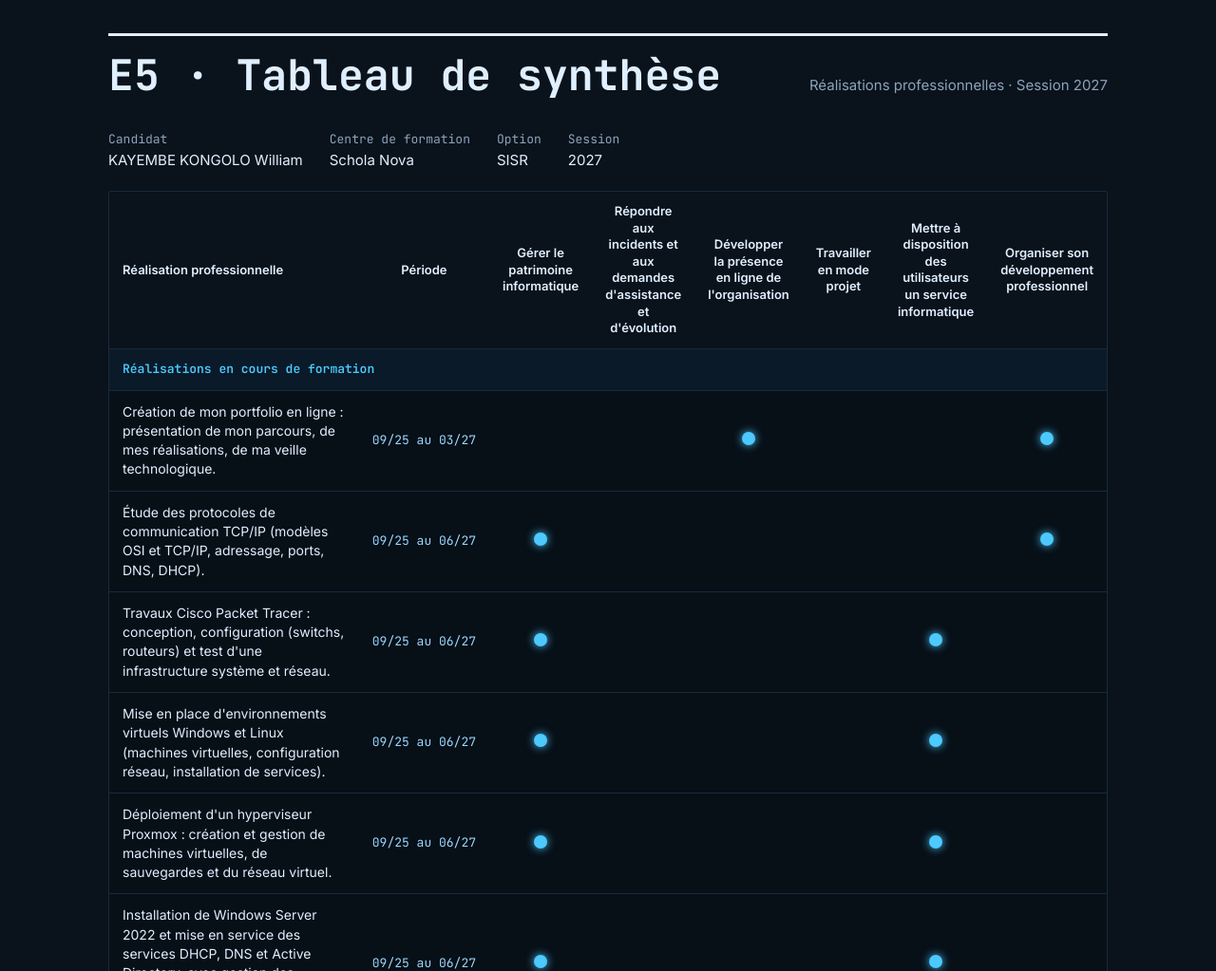
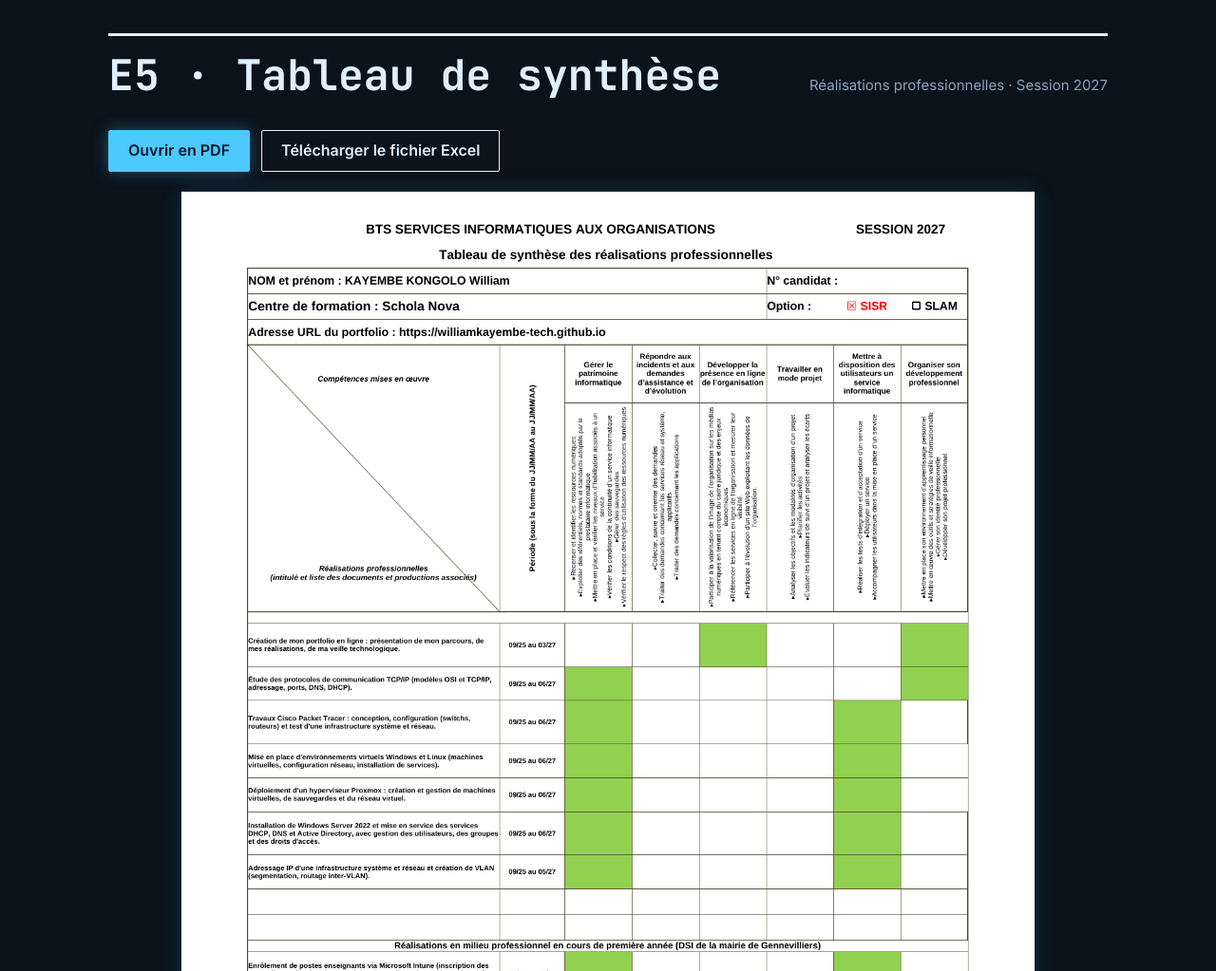
Before and after one commit to williamkayembe-tech/williamkayembe-tech.github.io, a plain HTML site: page index.html in a window 1280 px wide. Shown: the part 4980-6003 px from the top of the page at 95% size. Drawn offline with Linux system fonts and the light colour scheme.

Commit message:
E5 : vrai tableau de synthèse Excel

```diff
--- a/index.html
+++ b/index.html
@@ -148,6 +148,8 @@ table.cmp td:first-child{color:var(--red);font-family:"JetBrains Mono",monospace
 .org .figs{margin:4px 0 16px}
 .banner{display:block;width:calc(100% + 48px);margin:-24px -24px 20px;height:200px;object-fit:cover;border-bottom:1px solid var(--line)}
 .me{display:flex;flex-wrap:wrap;gap:12px;margin-top:22px}
+.sheet{display:block;max-width:900px;margin:0 auto;background:#fff;border:1px solid var(--line);border-radius:2px;box-shadow:0 0 24px rgba(76,201,255,.15)}
+.sheet img{display:block;width:100%;height:auto}
 footer{border-top:1px solid var(--line);padding-block:28px;color:var(--muted);font-size:14px}
 footer .wrap{display:flex;justify-content:space-between;gap:12px;flex-wrap:wrap}
 
@@ -371,23 +373,14 @@ footer .wrap{display:flex;justify-content:space-between;gap:12px;flex-wrap:wrap}
 <section class="band" id="e5" style="background:var(--panel)">
   <div class="wrap">
     <div class="head"><h2>E5 · Tableau de synthèse</h2><p>Réalisations professionnelles · Session 2027</p></div>
-    <ul class="meta">
-      <li><b>Candidat</b><span>KAYEMBE KONGOLO William</span></li>
-      <li><b>Centre de formation</b><span>Schola Nova</span></li>
-      <li><b>Option</b><span>SISR</span></li>
-      <li><b>Session</b><span>2027</span></li>
-    </ul>
-    <div class="scroll" role="region" aria-label="Tableau de synthèse E5" tabindex="0">
-      <table class="e5">
-        <thead><tr id="th"></tr></thead>
-        <tbody id="tb"></tbody>
-      </table>
+    <div class="me" style="margin:0 0 20px">
+      <a class="btn p" href="Tableau_synthese_E5_William_Kayembe.pdf" target="_blank" rel="noopener">Ouvrir en PDF</a>
+      <a class="btn" href="Tableau_synthese_E5_William_Kayembe.xlsx">Télécharger le fichier Excel</a>
     </div>
-    <p class="legend"><span class="ok" style="vertical-align:-2px"></span> compétence mise en œuvre dans la réalisation</p>
-    <details class="comp">
-      <summary>Détail des compétences du bloc 1</summary>
-      <div class="compgrid" id="cg"></div>
-    </details>
+    <a class="sheet" href="Tableau_synthese_E5_William_Kayembe.pdf" target="_blank" rel="noopener">
+      <img src="tableau_e5.png" alt="Tableau de synthèse des réalisations professionnelles de William Kayembe Kongolo, BTS SIO option SISR, session 2027" loading="lazy">
+    </a>
+    <p class="legend">Cliquez sur le tableau pour l'ouvrir en grand. Les cases vertes indiquent les compétences mises en œuvre dans chaque réalisation.</p>
   </div>
 </section>
 
@@ -512,13 +505,13 @@ footer .wrap{display:flex;justify-content:space-between;gap:12px;flex-wrap:wrap}
       ["Remplacement d'écrans et de matériel défectueux chez les utilisateurs, avec vérification du bon fonctionnement après intervention.","09/26 au 07/27",[1,1,0,0,0,0]]
     ]]
   ];
-  document.getElementById('th').innerHTML='<th>Réalisation professionnelle</th><th>Période</th>'+comps.map(c=>'<th>'+c[0]+'</th>').join('');
-  document.getElementById('tb').innerHTML=groups.map(([g,rows])=>
+  if(document.getElementById('th'))document.getElementById('th').innerHTML='<th>Réalisation professionnelle</th><th>Période</th>'+comps.map(c=>'<th>'+c[0]+'</th>').join('');
+  if(document.getElementById('tb'))document.getElementById('tb').innerHTML=groups.map(([g,rows])=>
     '<tr class="grp"><td colspan="8">'+g+'</td></tr>'+rows.map(([t,p,c])=>
       '<tr><td>'+t+'</td><td class="per">'+p+'</td>'+c.map(v=>'<td>'+(v?'<span class="ok" role="img" aria-label="oui"></span>':'')+'</td>').join('')+'</tr>'
     ).join('')
   ).join('');
-  document.getElementById('cg').innerHTML=comps.map(([n,l])=>'<div><h4>'+n+'</h4><ul>'+l.map(x=>'<li>'+x+'</li>').join('')+'</ul></div>').join('');
+  if(document.getElementById('cg'))document.getElementById('cg').innerHTML=comps.map(([n,l])=>'<div><h4>'+n+'</h4><ul>'+l.map(x=>'<li>'+x+'</li>').join('')+'</ul></div>').join('');
 }
 </script>
 </body>
```
Also changed, not shown: tableau_e5.png (added), 2 other files.
